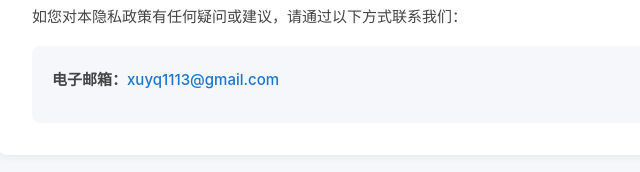
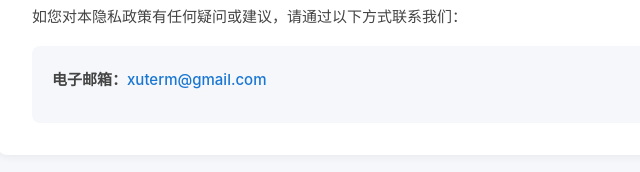
Before and after one commit to LuckyYoungXU/xuterm, a plain HTML site: page privacy-policy-zh.html in a window 1280 px wide. Shown: the part 2665-2837 px from the top of the page, 234-874 px from the left. Drawn offline with Linux system fonts and the light colour scheme.

Commit message:
Update privacy-policy-zh.html

```diff
--- a/privacy-policy-zh.html
+++ b/privacy-policy-zh.html
@@ -228,7 +228,7 @@
     <h2>十、联系我们</h2>
     <p>如您对本隐私政策有任何疑问或建议，请通过以下方式联系我们：</p>
     <div class="contact-box">
-      <p><strong>电子邮箱：</strong><a href="mailto:xuterm@gmail.com">xuyq1113@gmail.com</a></p>
+      <p><strong>电子邮箱：</strong><a href="mailto:xuterm@gmail.com">xuterm@gmail.com</a></p>
     </div>
   </div>
 
```
